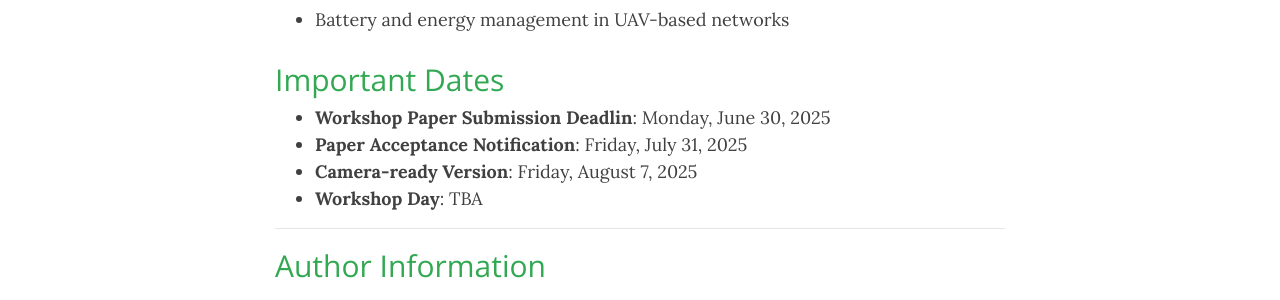
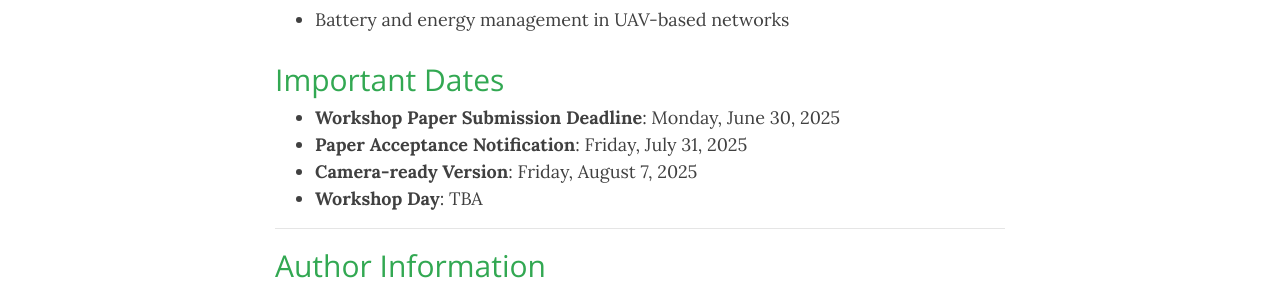
Before and after one commit to uav-iot/uav-iot.github.io, a Jekyll site: the page built from index.md, in a window 1280 px wide and 900 px high, scrolled down 2208 px. Shown: the part 154-454 px from the top of the window. Built offline with Jekyll 4.4.1, drawn with Linux system fonts in a browser that asks for light colours; nearby versions of some CDN libraries.

Commit message:
fix typo

```diff
--- a/index.md
+++ b/index.md
@@ -64,7 +64,7 @@ to) topics:
 ## Important Dates
 {: style="color:#32a852"}
 
-- **Workshop Paper Submission Deadlin**: Monday, June 30, 2025
+- **Workshop Paper Submission Deadline**: Monday, June 30, 2025
 - **Paper Acceptance Notification**:  Friday, July 31, 2025
 - **Camera-ready Version**: Friday, August 7, 2025 <!--firm - [Instructions](https://ieeemass2025.github.io/ieeemass2025/submission.html) -->
 - **Workshop Day**: TBA
```
